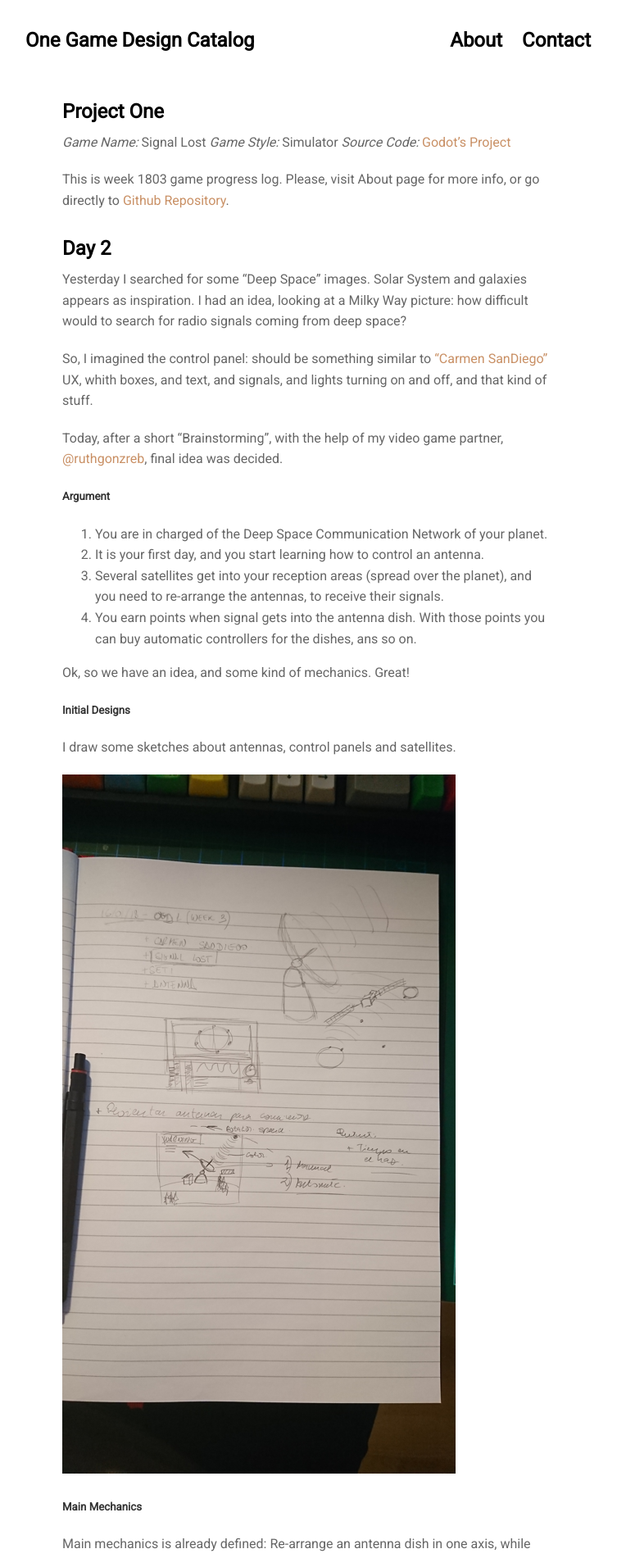
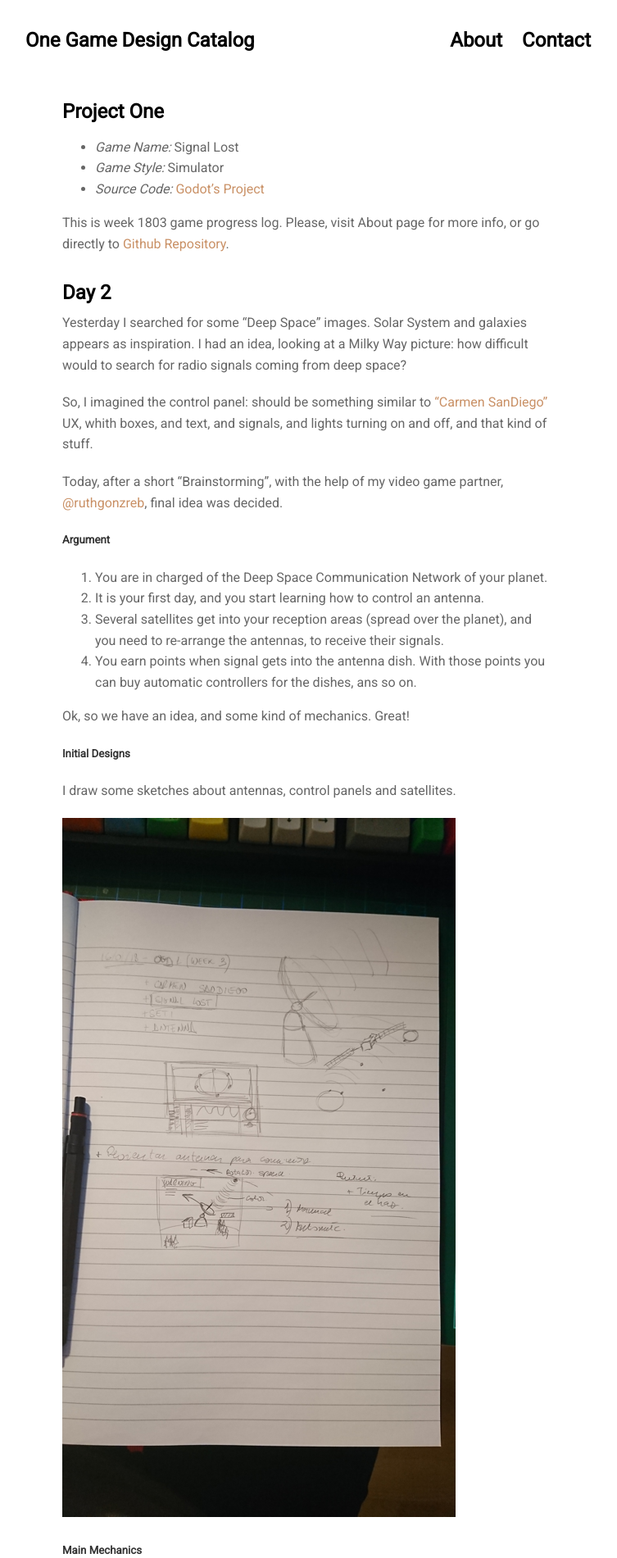
Before and after one commit to mdblabs/onegamedesign, a Jekyll site: the page built from docs/projects/proj-1.md, in a window 1280 px wide. Shown: the top 1901 px of the page at 82% size, without its empty margins (264-1017 px from the left). Built offline with Jekyll 4.4.1, drawn with Linux system fonts in a browser that asks for light colours; nearby versions of some CDN libraries.

```diff
--- a/docs/projects/proj-1.md
+++ b/docs/projects/proj-1.md
@@ -3,9 +3,9 @@ layout: post
 title: 'Project One'
 ---
 
-*Game Name:*  Signal Lost
-*Game Style:* Simulator
-*Source Code:* [Godot's Project](https://github.com/mdblabs/onegamedesign/tree/master/games/18/1803)
+* *Game Name:*  Signal Lost
+* *Game Style:* Simulator
+* *Source Code:* [Godot's Project](https://github.com/mdblabs/onegamedesign/tree/master/games/18/1803)
 
 This is week 1803 game progress log. Please, visit About page for more info, or go directly to [Github Repository](https://github.com/mdblabs/onegamedesign).
 
```
